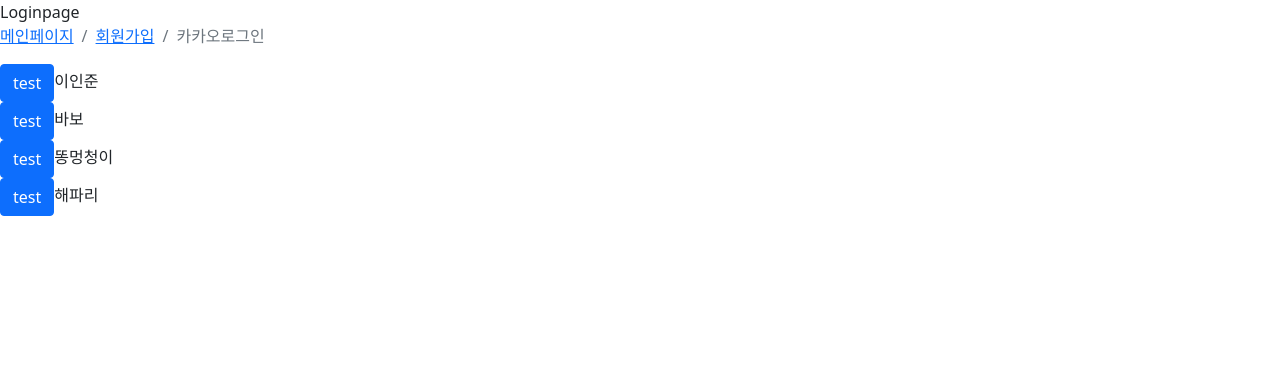
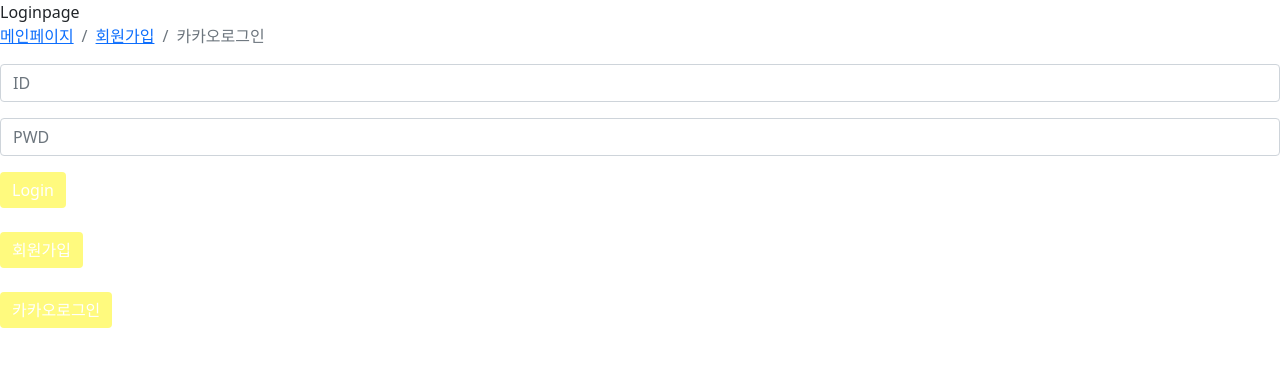
Before and after one commit to I-m-Codefix/IMCF_front, a React (Create React App) app: page / in a window 1280 px wide. Shown: the top 366 px of the page. Built offline with nearby package versions, Linux system fonts and the light colour scheme.

Commit message:
Add : 컴포넌트 추가

```diff
--- a/src/Router.js
+++ b/src/Router.js
@@ -20,7 +20,7 @@ function Router() {
                 <Route path="/" element={<Loginpage />} />
                 <Route path="signup" element={<Signuppage />} />
                 <Route path="main" element={<Mainpage />} />
-                <Route path="/user" element={<Usermypage />} />
+                <Route path="user" element={<Usermypage />} />
                 <Route path="delete" element={<Memberwithdrawalpage />} />
                 <Route path="modify" element={<Modifyinformationpage />} />
                 <Route path="cotentprovide" element={<Cpapage />} />
--- /dev/null
+++ b/src/components/buttoncomponent.js
@@ -0,0 +1,15 @@
+import React from 'react';
+import { Button } from "react-bootstrap";
+import _variables from "../styles/_variables.scss";
+
+export default function ButtonComponent({ props }) {
+    const label = props;
+    // const css = {
+    //     color:_variables.extra_color
+    // }
+    return (
+        <div>
+            <Button> {label} </Button>
+        </div>
+    );
+}
--- /dev/null
+++ b/src/components/inputgroupcomponent.js
@@ -0,0 +1,16 @@
+import React from 'react';
+import { FormControl, InputGroup } from "react-bootstrap";
+import _variables from "../styles/_variables.scss";
+
+export default function InputGroupComponent({ props }) {
+    const label = props;
+    return (
+        <InputGroup className="mb-3">
+            <FormControl
+                placeholder = { label }
+                aria-label = "Username"
+                aria-describedby = "basic-addon1"
+            />
+        </InputGroup>
+    )
+}
--- a/src/components/testComponents.js
+++ /dev/null
@@ -1,13 +0,0 @@
-import React from 'react';
-import { Button } from "react-bootstrap";
-
-export default function ButtonComponent({ customText }) {
-    const label = "test";
-    const text = customText;
-    return (
-        <div>
-            <Button> { label } </Button>
-            { text }
-        </div>
-    );
-}
--- a/src/pages/loginpage.js
+++ b/src/pages/loginpage.js
@@ -1,5 +1,9 @@
-import { Breadcrumb } from "react-bootstrap";
-import ButtonComponent from "../components/testComponents";
+import { Breadcrumb, FormControl, InputGroup } from "react-bootstrap";
+import ButtonComponent from "../components/buttoncomponent";
+import InputGroupComponent from "../components/inputgroupcomponent";
+import MoviePosterComponent from "../components/moviepostercomponent";
+
+import "../styles/_variables.scss";
 
 function Loginpage() {
     return (
@@ -10,10 +14,14 @@ function Loginpage() {
                 <Breadcrumb.Item href="/signuppage">회원가입</Breadcrumb.Item>
                 <Breadcrumb.Item active>카카오로그인</Breadcrumb.Item>
             </Breadcrumb>
-            <ButtonComponent customText="이인준" />
-            <ButtonComponent customText="바보" />
-            <ButtonComponent customText="똥멍청이" />
-            <ButtonComponent customText="해파리" />
+            <InputGroupComponent props = "ID"></InputGroupComponent>
+            <InputGroupComponent props = "PWD"></InputGroupComponent>
+            <ButtonComponent props="Login" /><br/>
+            <ButtonComponent props="회원가입" /><br/>
+            <ButtonComponent props="카카오로그인" />
+
+            {/* <MoviePosterComponent props="asdasd" title ="asssaa"></MoviePosterComponent> */}
+
         </div>
     );
 }
--- a/src/styles/_variables.scss
+++ b/src/styles/_variables.scss
@@ -4,6 +4,29 @@
 **/
 
 // base_color
-$main-color: #22223B;
-$serve-color: #9A8C98;
-$font-color: #F2E9E4;
+$main_color: #22223B;
+$serve_color: #9A8C98;
+$font_color: #F2E9E4;
+$extra_color: #FFFA7E;
+
+
+// :export{
+//     main_color:   $main_color;
+//     serve_color:  $serve_color;
+//     font_color:   $font_color;
+//     extra_color:  $extra_color;
+// }
+
+.btn-primary,
+.btn-primary:hover,
+.btn-primary:active,
+.btn-primary:visited, .btn-primary:focus {
+    background-color: $extra_color;
+    border: none;
+    outline: none;
+    box-shadow: none !important;
+}
+
+input:focus{
+    box-shadow: none !important;
+}
```
Also changed, not shown: src/components/moviepostercomponent.js (added, +13 -0 lines).
